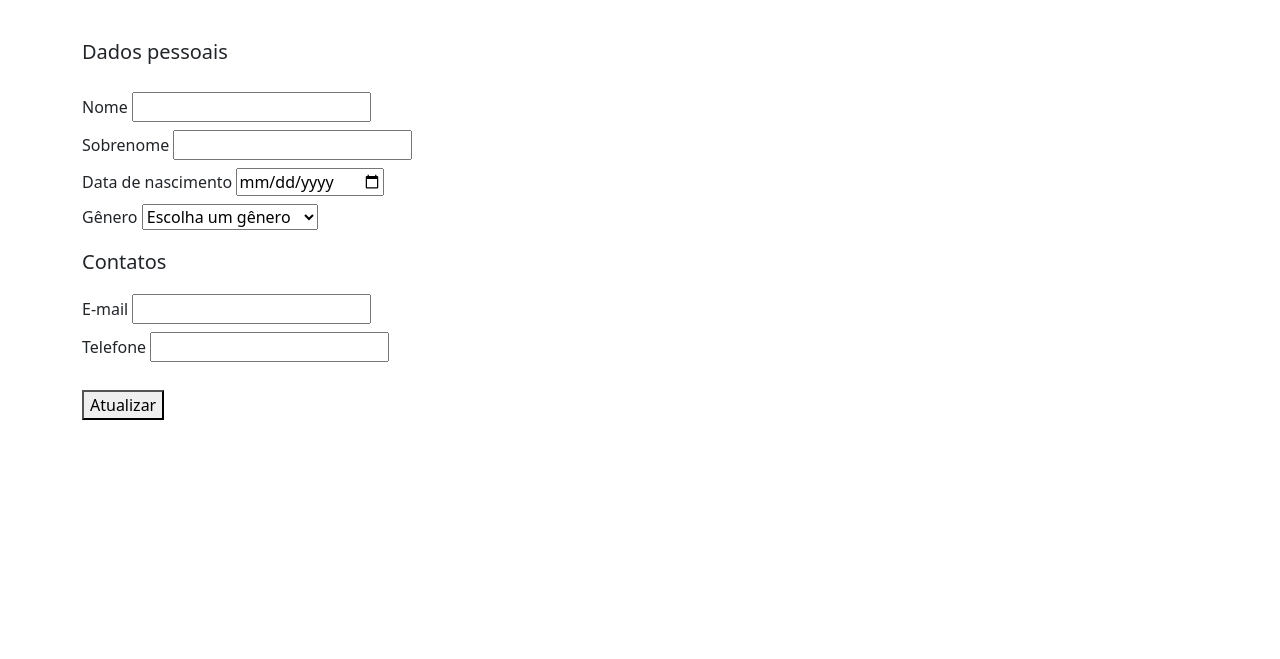
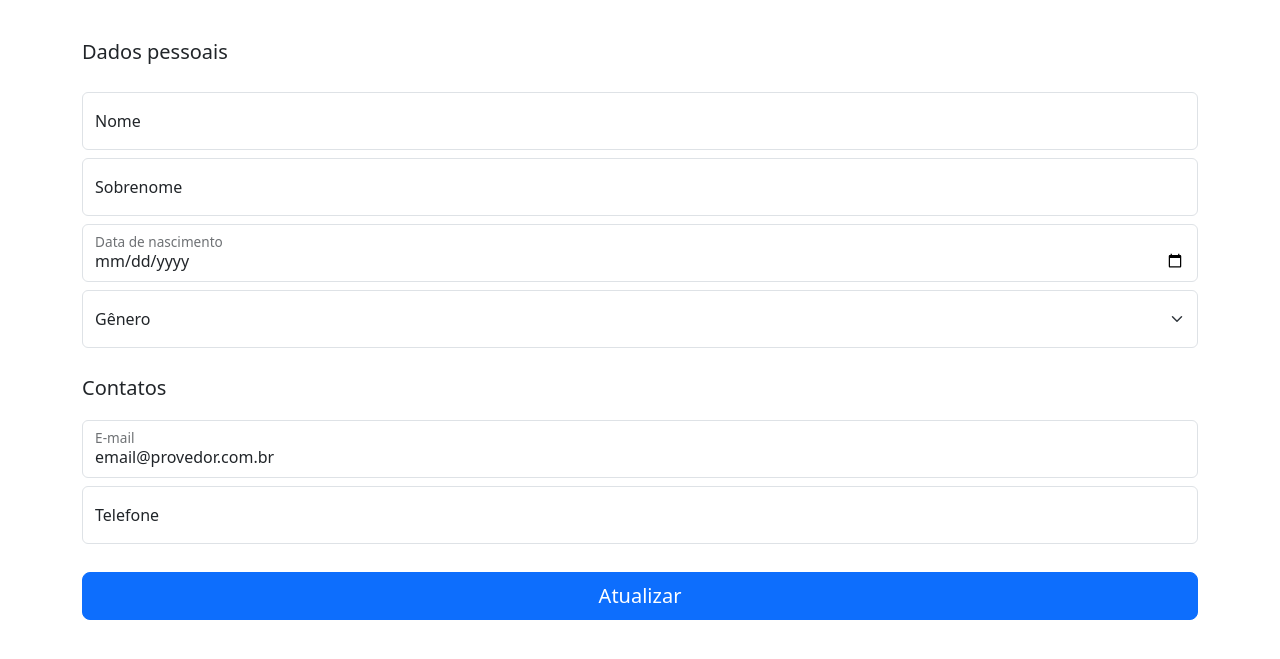
Before and after one commit to NextCodersSchool/MyClient, a plain HTML site: page meu-cadastro/index.html in a window 1280 px wide. Shown: the part 215-874 px from the top of the page. Before the commit the page ends 800 px from the top, so only its background shows below. Drawn offline with nearby package versions, Linux system fonts and the light colour scheme.

Commit message:
Implementei a personalização dos formulários.

```diff
--- a/meu-cadastro/index.html
+++ b/meu-cadastro/index.html
@@ -56,25 +56,31 @@
             </div>
             <div class="col-12">
                 <form name="minha-conta">
-                    <fieldset class="mb-3">
+                    <fieldset class="mb-4">
                         <legend class="h5 mb-4">Dados pessoais</legend>
                         <div class="row">
                             <div class="col-12 my-1">
-                                <label for="nome">Nome</label>
-                                <input type="text" name="nome">
+                                <div class="form-floating">
+                                    <input class="form-control" type="text" name="nome" placeholder="Nome">
+                                    <label for="nome">Nome</label>
+                                </div>
                             </div>
                             <div class="col-12 my-1">
-                                <label for="sobrenome">Sobrenome</label>
-                                <input type="text" name="sobrenome">
+                                <div class="form-floating">
+                                    <input class="form-control" type="text" name="sobrenome" placeholder="Sobrenome">
+                                    <label for="sobrenome">Sobrenome</label>
+                                </div>
                             </div>
                             <div class="col-12 my-1">
-                                <label for="data_nascimento">Data de nascimento</label>
-                                <input type="date" name="data_nascimento">
+                                <div class="form-floating">
+                                    <input class="form-control" type="date" name="data_nascimento">
+                                    <label for="data_nascimento">Data de nascimento</label>
+                                </div>
                             </div>
                             <div class="col-12 my-1">
-                                <label for="genero">Gênero</label>
-                                <select name="genero">
-                                    <option disabled selected>Escolha um gênero</option>
+                                <label class="d-none mb-2" for="genero">Gênero</label>
+                                <select class="form-select form-select py-3" name="genero">
+                                    <option disabled selected>Gênero</option>
                                     <option value="1">Feminino</option>
                                     <option value="2">Masculino</option>
                                     <option value="3">Prefiro não informar</option>
@@ -86,17 +92,23 @@
                         <legend class="h5 mb-3">Contatos</legend>
                         <div class="row">
                             <div class="col-12 my-1">
-                                <label for="email">E-mail</label>
-                                <input type="email" name="email" readonly>
+                                <div class="form-floating">
+                                    <input class="form-control" type="email" name="email" value="email@provedor.com.br" readonly>
+                                    <label for="email">E-mail</label>
+                                </div>
                             </div>
                             <div class="col-12 my-1">
-                                <label for="telefone">Telefone</label>
-                                <input type="tel" name="telefone">
+                                <div class="form-floating">
+                                    <input class="form-control" type="tel" name="telefone" placeholder="Telefone">
+                                    <label for="telefone">Telefone</label>
+                                </div>
                             </div>
                         </div>
                         <div class="row">
                             <div class="col-12 my-4">
-                                <button type="submit">Atualizar</button>
+                                <div class="d-grid gap-2">
+                                    <button class="btn btn-primary btn-lg" type="submit">Atualizar</button>
+                                </div>
                             </div>
                         </div>
                     </fieldset>
```
Also changed, not shown: autenticar-se/index.html (+13 -7 lines), registre-se/index.html (+21 -11 lines).
